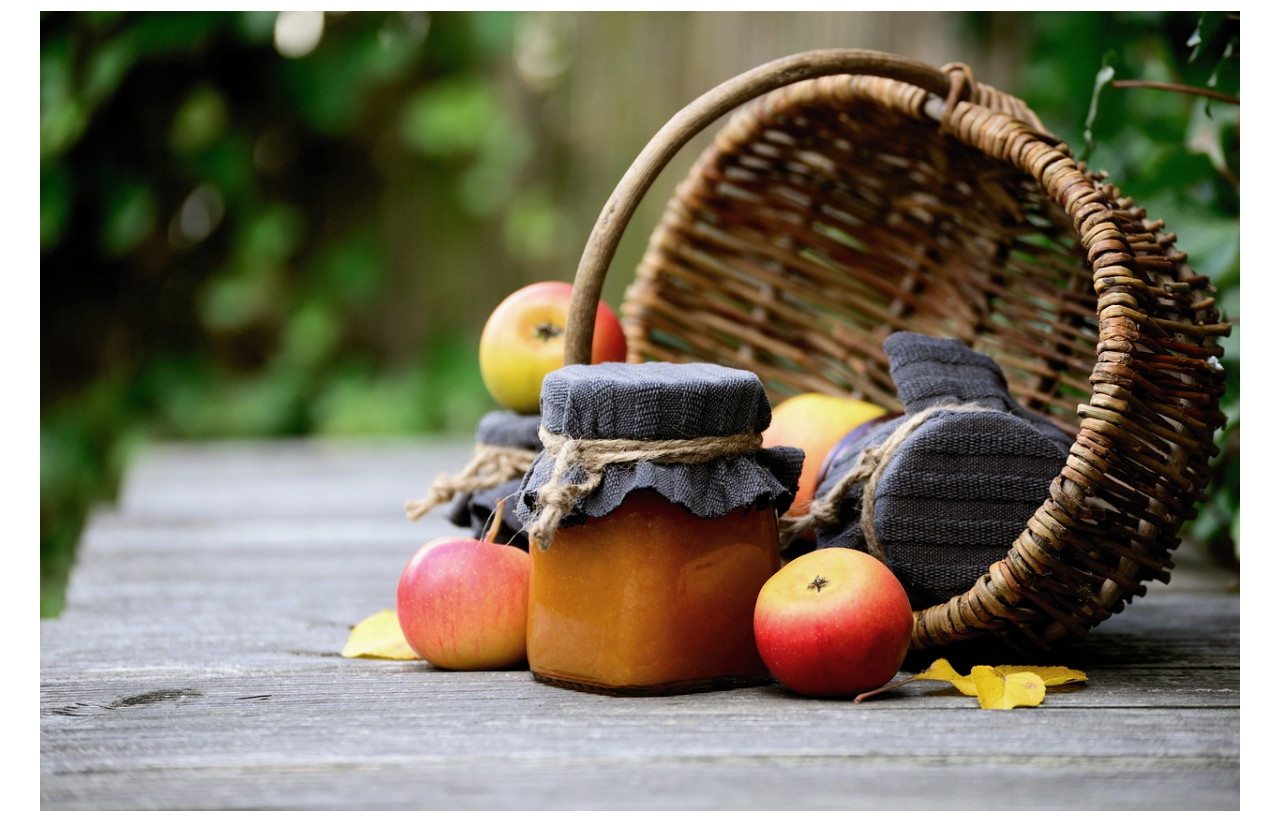
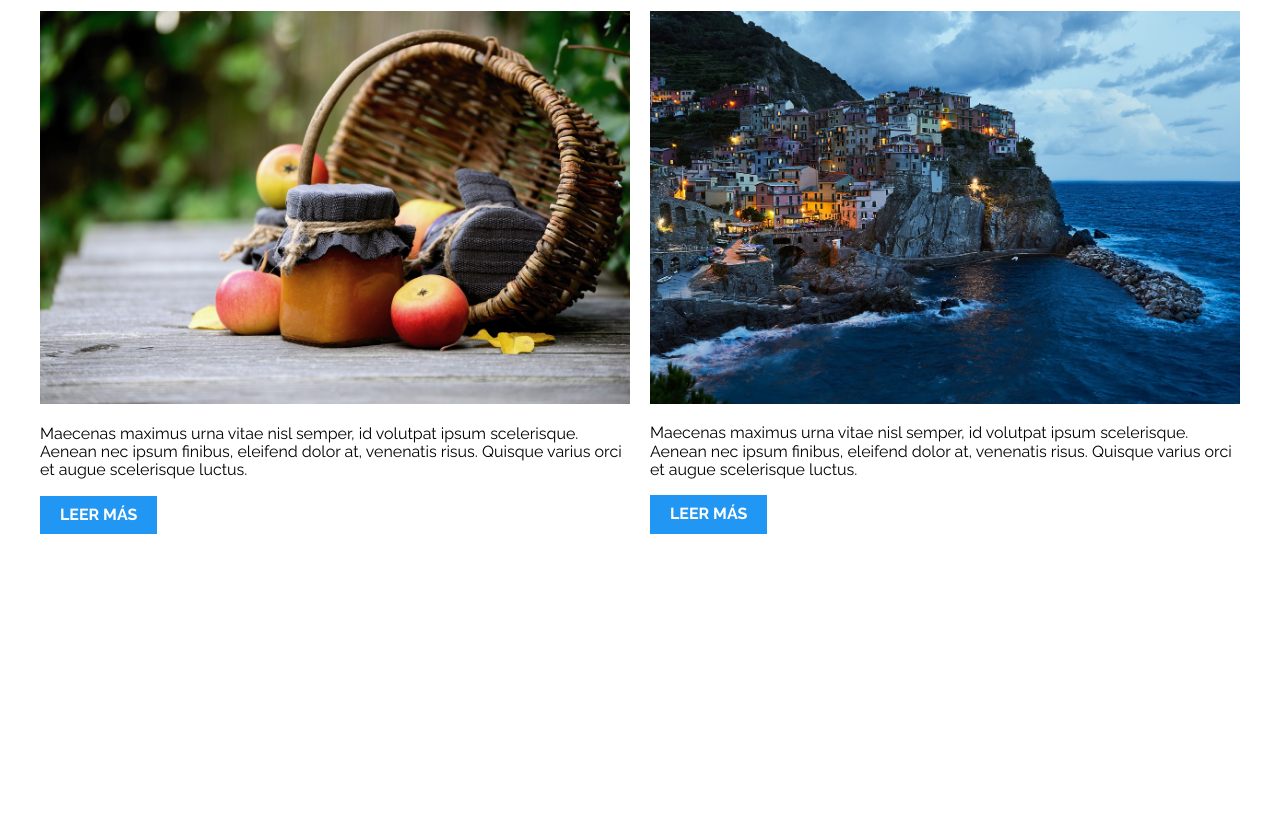
Before and after one commit to Fedejael/CCJ-DWC, a plain HTML site: page PATRONESRWD/02-2columnas_iguales_flexbox/index.html in a window 1280 px wide. Shown: the part 89-912 px from the top of the page. After the commit the page ends 800 px from the top, so only its background shows below. Drawn offline with nearby package versions, Linux system fonts and the light colour scheme.

Commit message:
Dos Columnas Iguales - CSS Flexbox

```diff
--- a/PATRONESRWD/02-2columnas_iguales_flexbox/css/styles.css
+++ b/PATRONESRWD/02-2columnas_iguales_flexbox/css/styles.css
@@ -39,3 +39,9 @@ h1 {
 }
 
 /** CODIGO AQUI **/
+@media (min-width: 768px) {
+    .dos-columnas {
+        display: flex;
+        column-gap: 2rem;
+    }
+}
--- a/PATRONESRWD/02-2columnas_iguales_flexbox/index.html
+++ b/PATRONESRWD/02-2columnas_iguales_flexbox/index.html
@@ -11,7 +11,7 @@
 </head>
 
 <body>
-    <div class="contenedor">
+    <div class="contenedor dos-columnas">
         <article class="entrada-blog">
             <h1>Titulo Entrada Blog</h1>
             <img src="img/imagen1.jpg">
```
